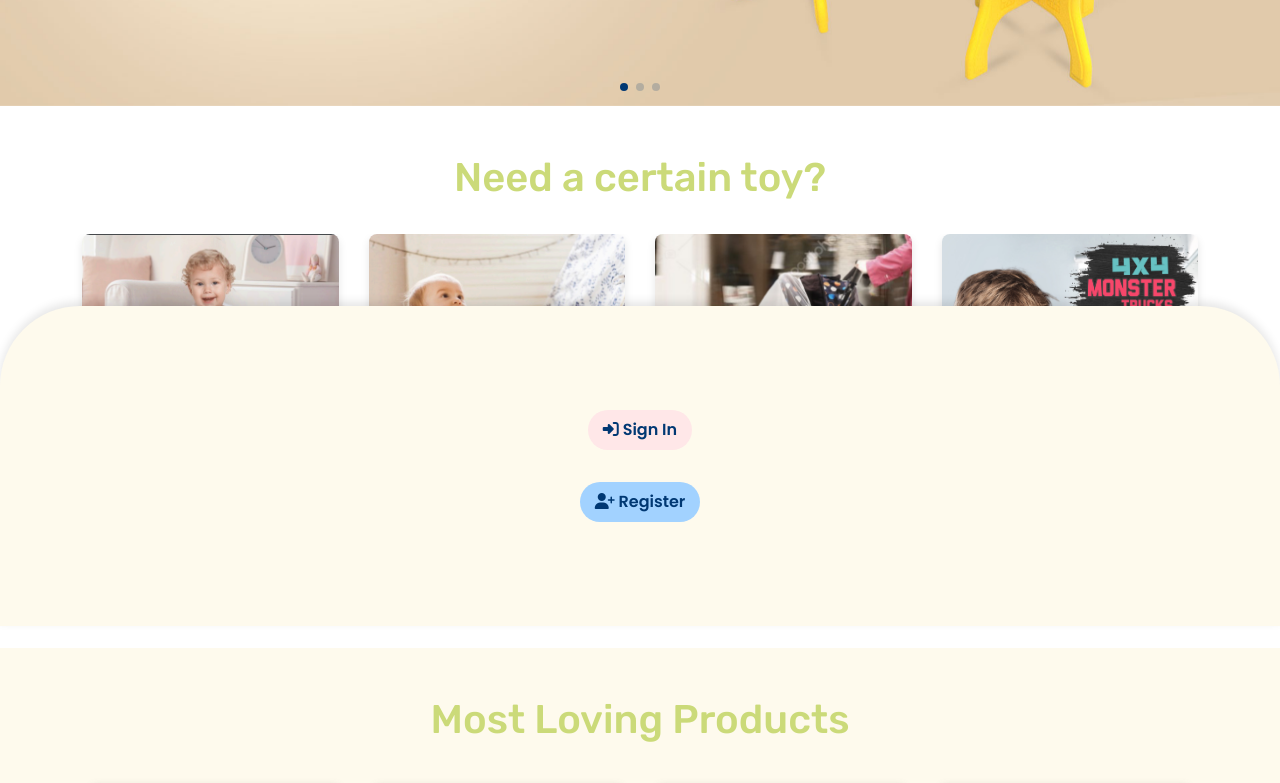
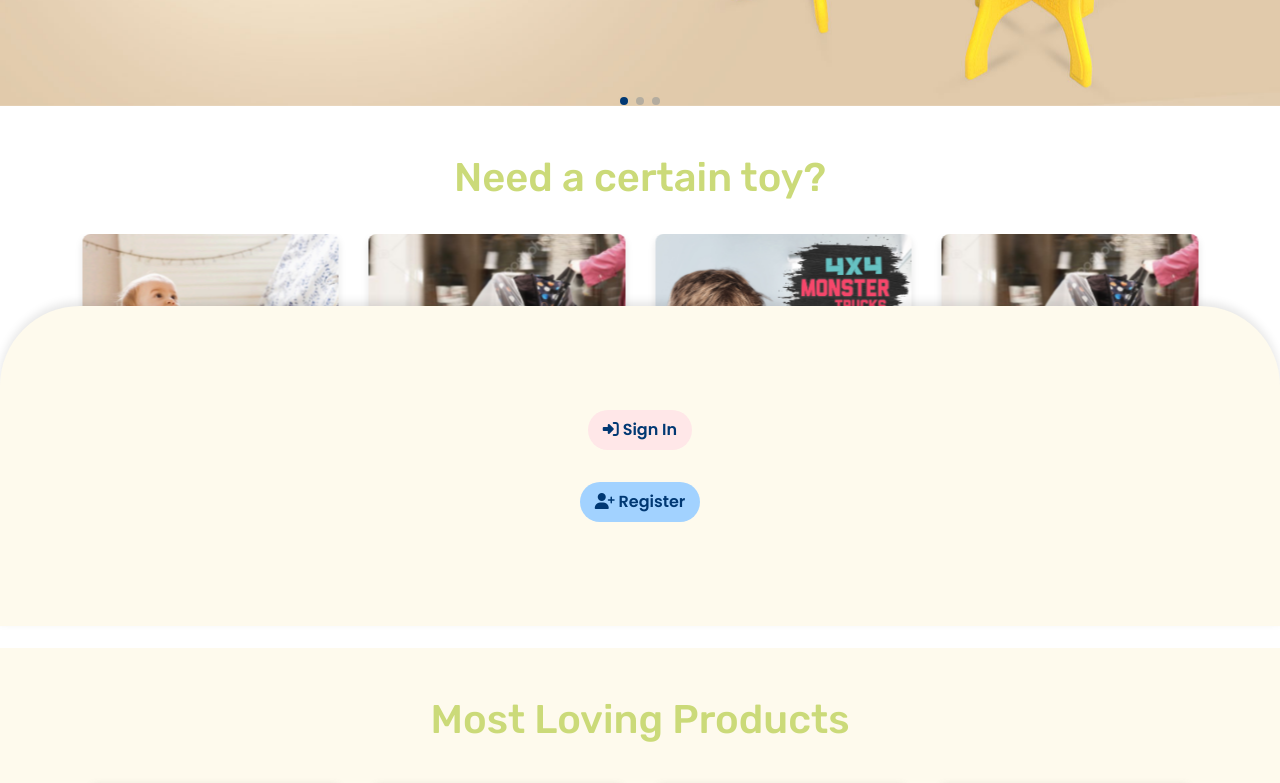
Before and after one commit to HARSH-VARDHAN-MISHRA/Mama-Lovely-Toy, a React (Create React App) app: page / in a window 1280 px wide. Shown: the part 494-1277 px from the top of the page. Built offline with nearby package versions, Linux system fonts and the light colour scheme.

Commit message:
update category style

```diff
--- a/src/App.css
+++ b/src/App.css
@@ -5,3 +5,6 @@
     content: 'next';
     font-size: 2rem !important;
 }
+.swiper-pagination-fraction, .swiper-pagination-custom, .swiper-horizontal > .swiper-pagination-bullets, .swiper-pagination-bullets.swiper-pagination-horizontal {
+    bottom: var(--swiper-pagination-bottom, -6px) !important;
+}
--- a/src/components/Category/Category.jsx
+++ b/src/components/Category/Category.jsx
@@ -77,6 +77,7 @@ const Category = () => {
                     </div>
                     <div className="row">
                         <Swiper
+                            modules={[Autoplay, Navigation, Pagination]}
                             spaceBetween={30}
                             slidesPerView={3}
                             loop={true}
```
